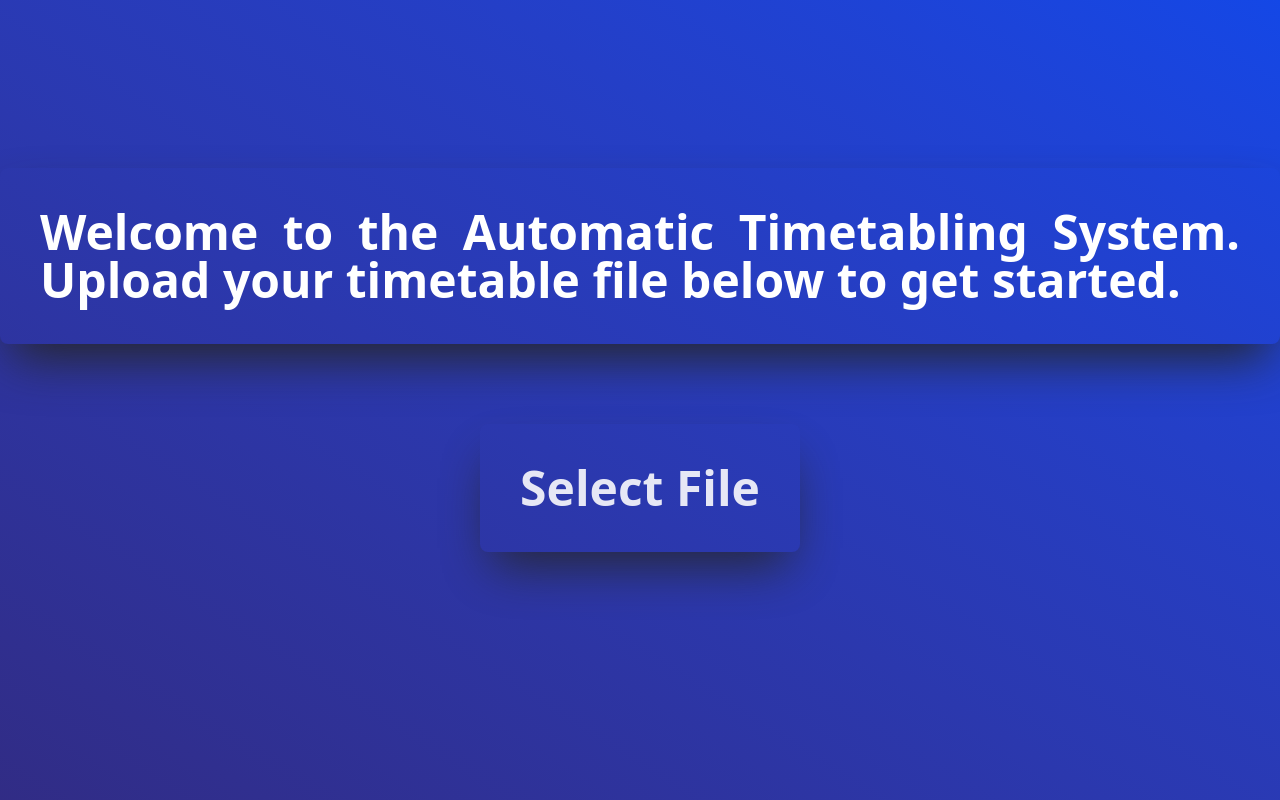
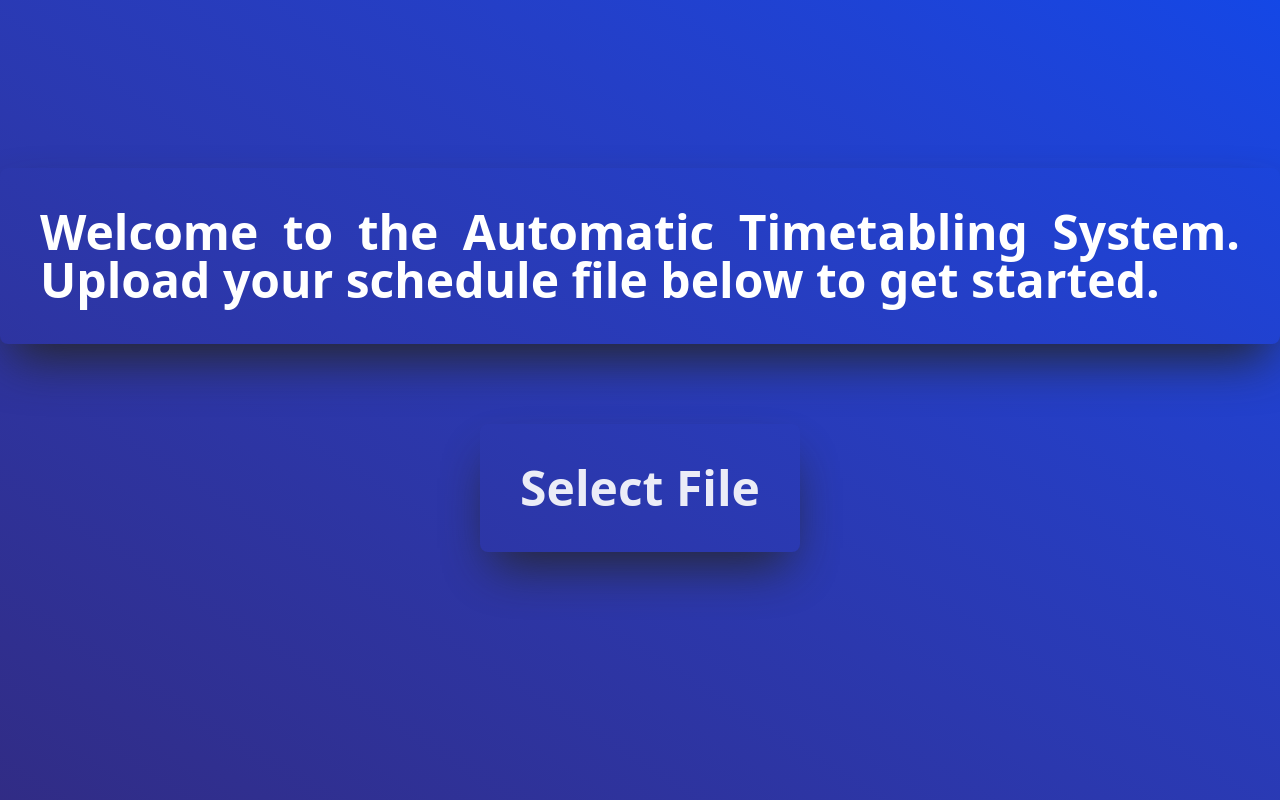
Before and after one commit to Syntax505/ATS, a Next.js app: page / in a window 1280 px wide. Built offline with nearby package versions, Linux system fonts and the light colour scheme.

Commit message:
rename timetable to schedule

```diff
--- a/app/page.tsx
+++ b/app/page.tsx
@@ -4,7 +4,7 @@ import React, { useEffect } from "react";
 import { run } from "../index";
 
 const stringToDisplay: string =
-  "Welcome to the Automatic Timetabling System. Upload your timetable file below to get started.";
+  "Welcome to the Automatic Timetabling System. Upload your schedule file below to get started.";
 const stringToDisplayArray: string[] = stringToDisplay.split("");
 
 export default function Page() {
--- a/app/systems/writeFile.ts
+++ b/app/systems/writeFile.ts
@@ -27,7 +27,7 @@
     // const month = date.getUTCMonth() + 1;
     // const dateDisplay = date.getUTCDate()
     const doc = new jsPDF();
-    doc.text(`Timetable - Generated on ${date.getUTCFullYear()}-${date.getUTCMonth() + 1 < 10
+    doc.text(`Schedule - Generated on ${date.getUTCFullYear()}-${date.getUTCMonth() + 1 < 10
       ? "0" + Number(date.getUTCMonth() + 1)
       : date.getUTCMonth() + 1}-${date.getUTCDate() < 10
         ? "0" + date.getUTCDate()
```
